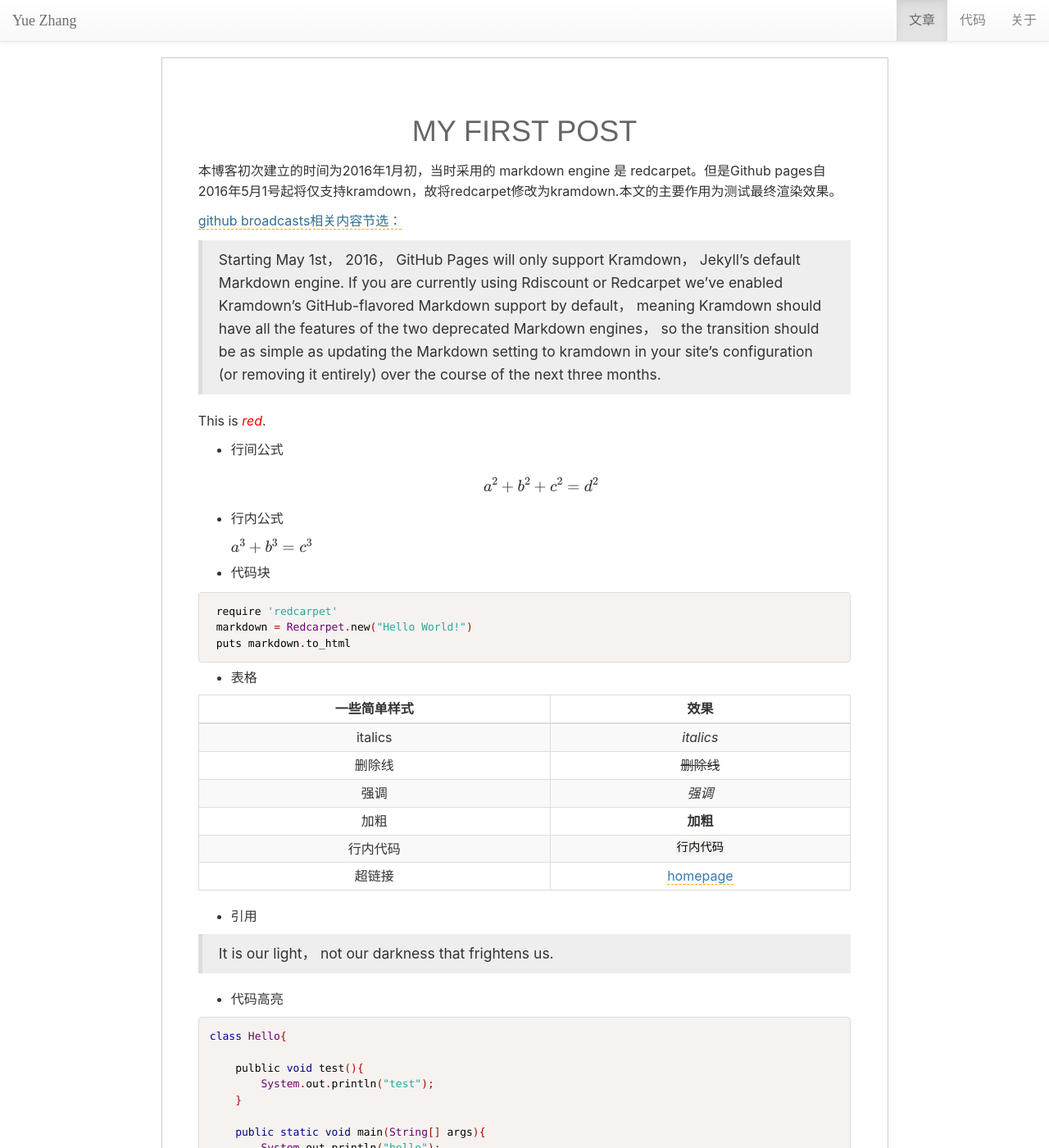
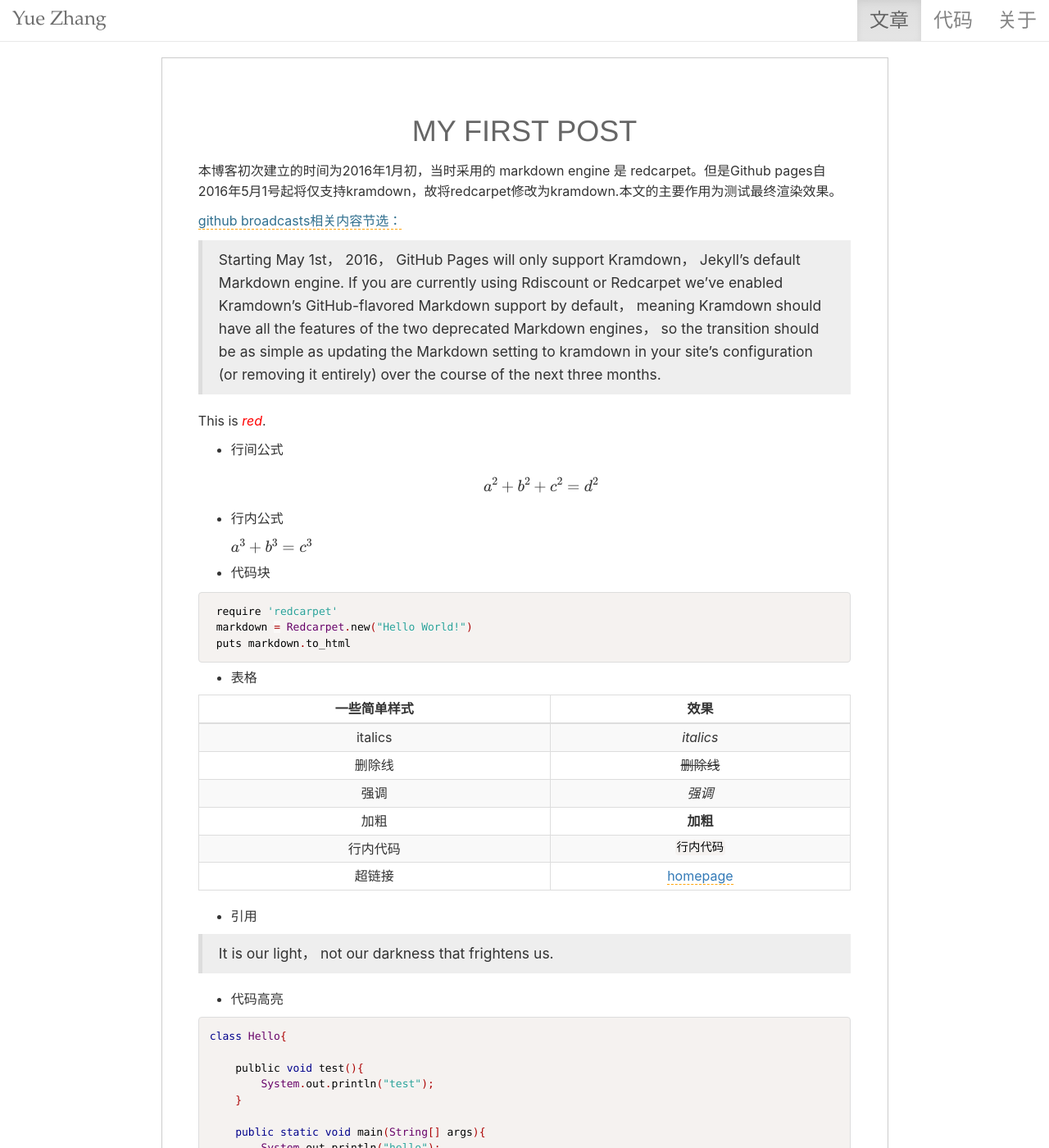
Before and after one commit to eueuy/eueuy.github.io, a Jekyll site: the page built from _posts/2016-01-14-my-first-post.md, in a window 1280 px wide and 1400 px high. Shown: the whole window at 82% size. Built offline with Jekyll 4.4.1, drawn with Linux system fonts in a browser that asks for light colours; formulas are drawn with MathJax 3.

Commit message:
fix some link

```diff
--- a/assets/css/post.css
+++ b/assets/css/post.css
@@ -43,7 +43,7 @@ blockquote {
     font-family: "Linux Libertine",-apple-system,"Helvetica Neue",Helvetica,"Nimbus Sans L",Arial,"Liberation Sans","PingFang SC","Hiragino Sans GB","Source Han Sans CN","Source Han Sans SC","Microsoft YaHei","Wenquanyi Micro Hei","WenQuanYi Zen Hei","ST Heiti",SimHei,"WenQuanYi Zen Hei Sharp",sans-serif;
     border: 1px solid #ccc;
     padding: 5%;
-    width: 100%;
+    width: auto;
 }
 .main a {
     border-bottom: 1px dashed orange;
@@ -52,6 +52,32 @@ blockquote {
 .container{
     width: 70%;
 }
+
+
+.navbar-brand {
+    font-family: "Palatino Linotype", "Book Antiqua", Palatino, Helvetica, STKaiti, SimSun, serif;
+    font-size: 100%;
+}
+
+.navbar-default {
+    background-image: none;
+    background-color: #fff;
+    box-shadow: none;
+    font-size: 100%;
+}
+
+.navbar-brand, .navbar-nav {
+    font-size: 24px;
+}
+
+body.mobile .navbar-brand {
+    font-size: 36px;
+}
+
+body.mobile .navbar-nav {
+    font-size: 36px;
+}
+
 
 a:hover{
     text-decoration: none;
```
